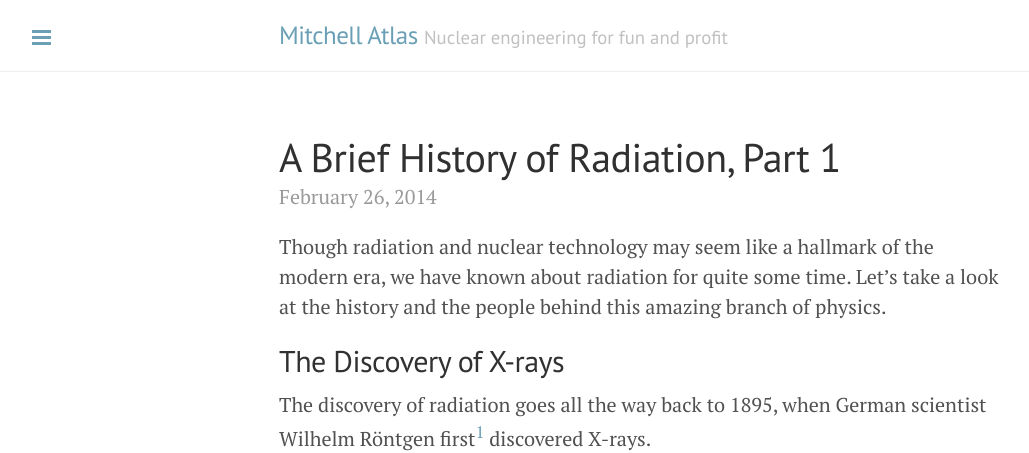
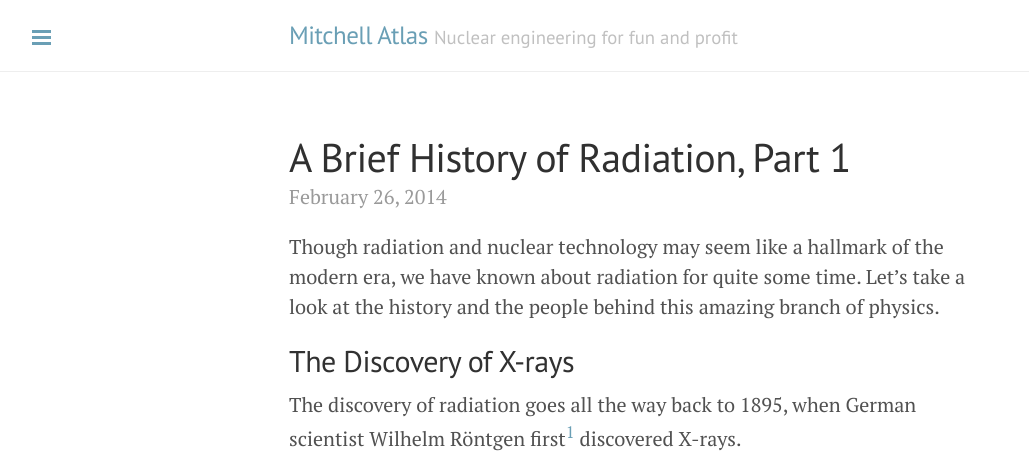
Before and after one commit to xatlasm/xatlasm.github.io, a Jekyll site: the page built from _posts/2014-02-26-a-brief-history-of-radiation-part-1.md, in a window 1280 px wide. Shown: the top 453 px of the page, without its empty margins (1-1030 px from the left). Built offline with Jekyll 4.4.1, drawn with Linux system fonts in a browser that asks for light colours; comment, search, counter and statistics services are not loaded; grey boxes are pictures that could not be loaded.

Commit message:
thinner column

```diff
--- a/_posts/2014-02-26-a-brief-history-of-radiation-part-1.md
+++ b/_posts/2014-02-26-a-brief-history-of-radiation-part-1.md
@@ -82,3 +82,5 @@ The Curies' work with radioactivity changed the foundations of atomic physics. T
 [In-depth biography of Marie Curie](http://www.aip.org/history/curie/contents.htm)
 
 [BBC documentary on Marie Curie's life](https://www.youtube.com/watch?v=Zz7Q-zZ4onc">BBC documentary on Marie Curie's life)
+
+___
--- a/public/css/lanyon.css
+++ b/public/css/lanyon.css
@@ -82,7 +82,7 @@ h1, h2, h3, h4, h5, h6 {
 }
 @media (min-width: 56em) {
   .container {
-    max-width: 38rem;
+    max-width: 37rem;
   }
 }
 
```
